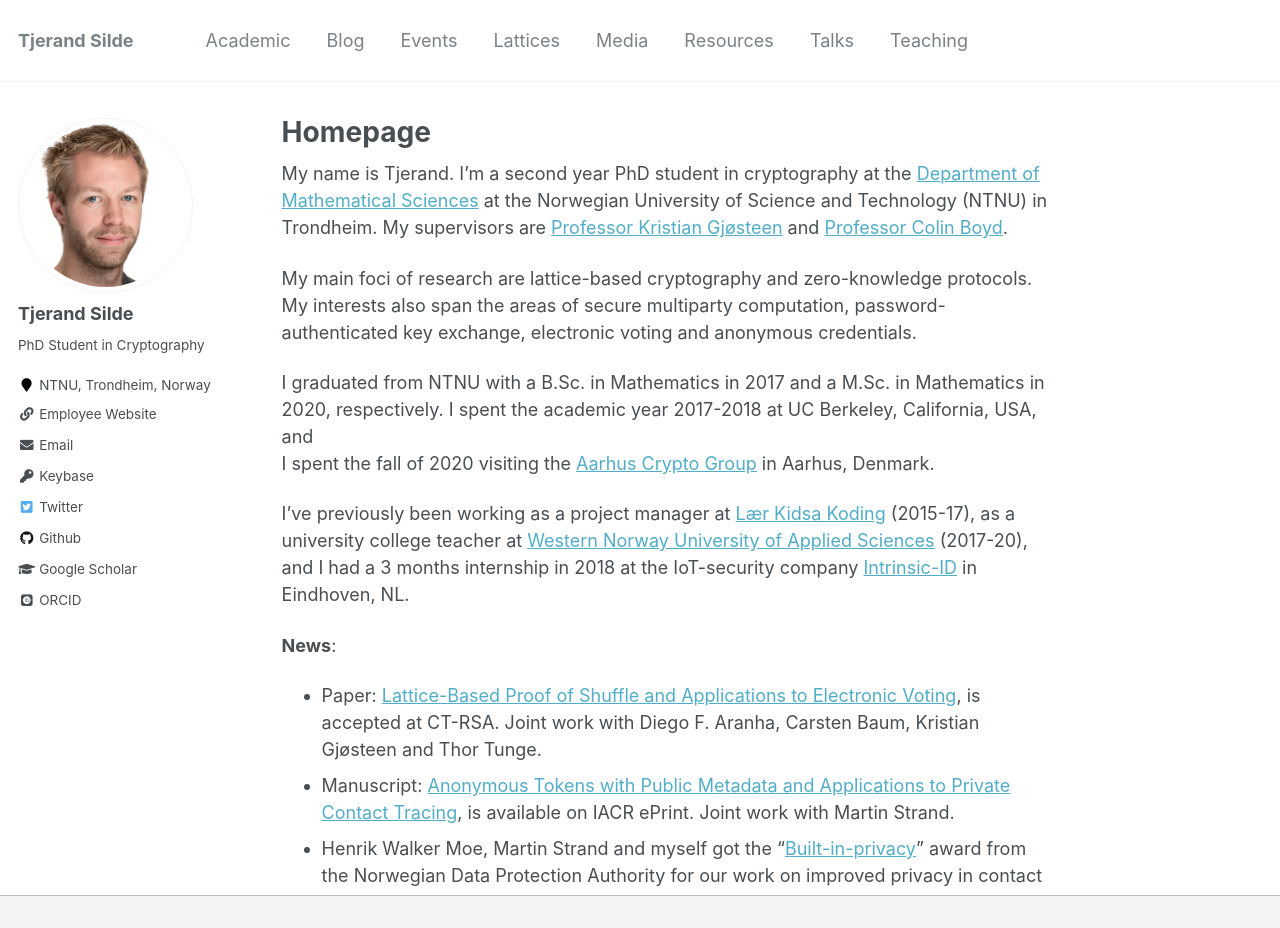
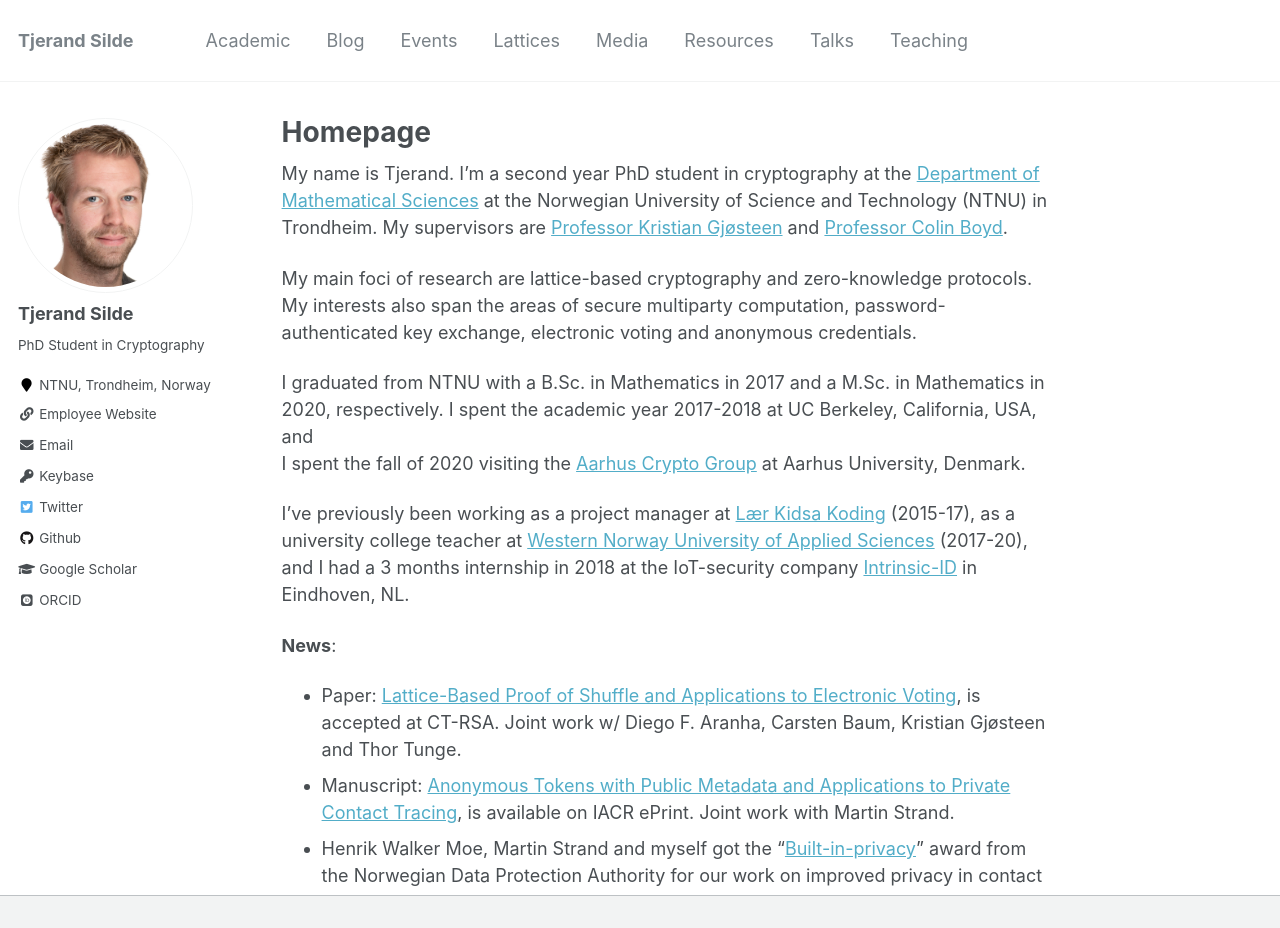
Before and after one commit to tjesi/tjesi.github.io, a Jekyll site: the page built from _pages/about.md, in a window 1280 px wide and 1123 px high, cut to the strip 0-928 px from the top of the window. Built offline with Jekyll 4.4.1, drawn with Linux system fonts in a browser that asks for light colours; some web fonts are replaced.

Commit message:
Update about.md

```diff
--- a/_pages/about.md
+++ b/_pages/about.md
@@ -13,11 +13,11 @@ My name is Tjerand. I’m a second year PhD student in cryptography at the [Depa
 My main foci of research are lattice-based cryptography and zero-knowledge protocols. My interests also span the areas of secure multiparty computation, password-authenticated key exchange, electronic voting and anonymous credentials.
 
 I graduated from NTNU with a B.Sc. in Mathematics in 2017 and a M.Sc. in Mathematics in 2020, respectively. I spent the academic year 2017-2018 at UC Berkeley, California, USA, and\
-I spent the fall of 2020 visiting the [Aarhus Crypto Group](https://users-cs.au.dk/orlandi/cryptogroup) in Aarhus, Denmark.
+I spent the fall of 2020 visiting the [Aarhus Crypto Group](https://users-cs.au.dk/orlandi/cryptogroup) at Aarhus University, Denmark.
 
 I've previously been working as a project manager at [Lær Kidsa Koding](https://www.kidsakoder.no) (2015-17), as a university college teacher at [Western Norway University of Applied Sciences](https://www.hvl.no/en) (2017-20), and I had a 3 months internship in 2018 at the IoT-security company [Intrinsic-ID](https://www.intrinsic-id.com) in Eindhoven, NL.
 
 **News**:
-- Paper: [Lattice-Based Proof of Shuffle and Applications to Electronic Voting](https://eprint.iacr.org/2021/338.pdf), is accepted at CT-RSA. Joint work with Diego F. Aranha, Carsten Baum, Kristian Gjøsteen and Thor Tunge.
+- Paper: [Lattice-Based Proof of Shuffle and Applications to Electronic Voting](https://eprint.iacr.org/2021/338.pdf), is accepted at CT-RSA. Joint work w/ Diego F. Aranha, Carsten Baum, Kristian Gjøsteen and Thor Tunge.
 - Manuscript: [Anonymous Tokens with Public Metadata and Applications to Private Contact Tracing](https://eprint.iacr.org/2021/203.pdf), is available on IACR ePrint. Joint work with Martin Strand.
 - Henrik Walker Moe, Martin Strand and myself got the "[Built-in-privacy](https://www.datatilsynet.no/aktuelt/aktuelle-nyheter-2021/pris-for-innebygd-personvern-til-anonyme-tokens)" award from the Norwegian Data Protection Authority for our work on improved privacy in contact tracing.
```
